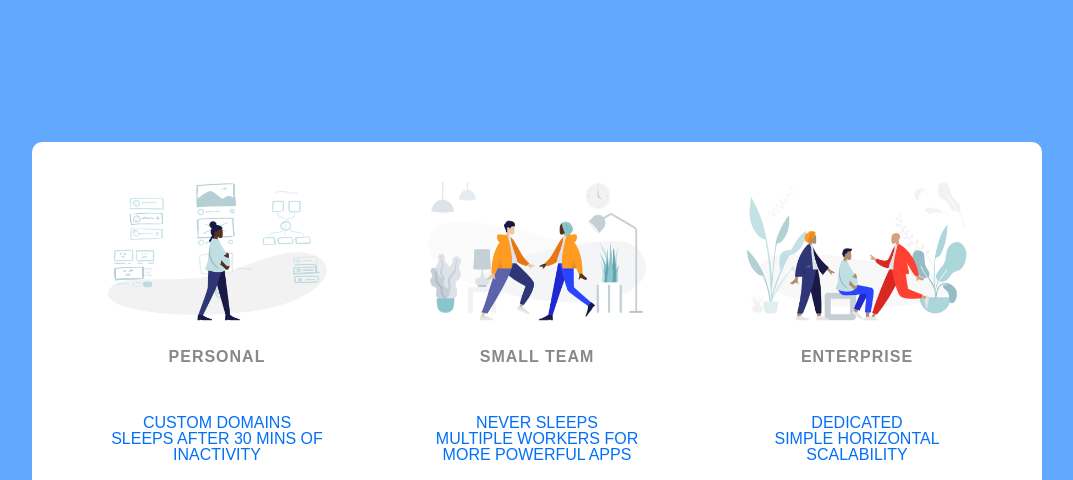
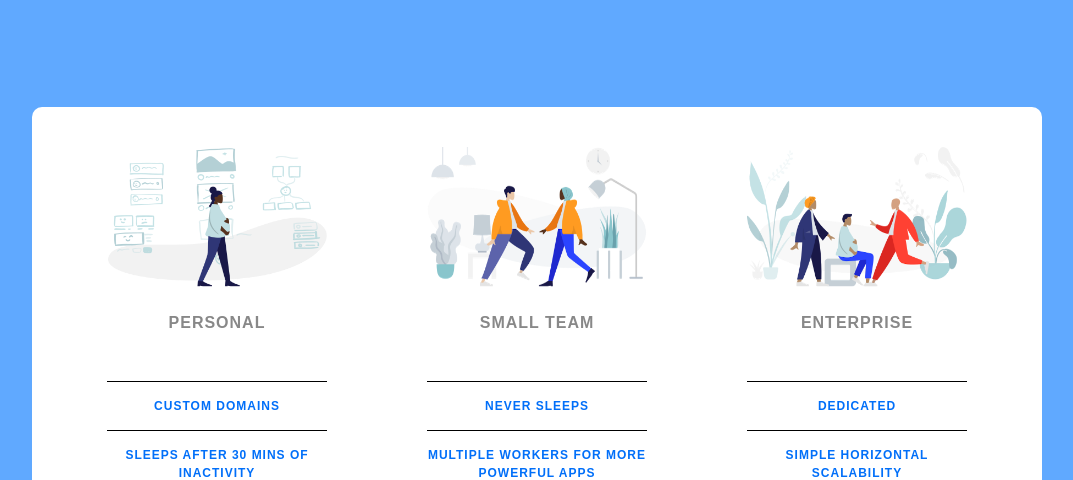
Before and after one commit to RodriguezATomas/Bootcamp-Desarrollo-Web, a plain HTML site: page Seccion 11 - CSS (Princing Panel Model)/PricingPanel_CODE/PricingPanel/PriceTableStarter/index.html in a window 1280 px wide. Shown: the top 480 px of the page, without its empty margins (103-1176 px from the left). Drawn offline with Linux system fonts and the light colour scheme.

Commit message:
se hicieron cambios en el css

```diff
--- a/Seccion 11 - CSS (Princing Panel Model)/PricingPanel_CODE/PricingPanel/PriceTableStarter/app.css
+++ b/Seccion 11 - CSS (Princing Panel Model)/PricingPanel_CODE/PricingPanel/PriceTableStarter/app.css
@@ -82,7 +82,7 @@
 /*PARA AGREGARLE UNA LINEA QUE SEPARE CADA DIV*/
 
 .pricing-plan{
-    border-bottom: 1px solid black;
+    border-bottom: 2px solid black;
 
 }
 .pricing-plan:last-child{
@@ -111,7 +111,7 @@
     color: #016ff9;
 
 }
-.pricing-features-items{ /*seleccionamos los items individuales*/
+.pricing-features-item{ /*seleccionamos los items individuales*/
     font-weight: 600;
     letter-spacing: 1px;
     font-size: 12px;
@@ -120,7 +120,7 @@
     border-top: 1px solid black;
 }
 
-.pricing-features-items:last-child{ /*al ultimo de los items si le agrega una linea para separar*/
+.pricing-features-item:last-child{ /*al ultimo de los items si le agrega una linea para separar*/
     border-bottom: 1px solid black;
 }
 
@@ -174,7 +174,7 @@
     entonces quiero eliminar el borde inferior y agregar un borde derecho*/
     .pricing-plan{
         border-bottom: none;
-        border-right: 1px splid black;
+        border-right: 2px splid black;
         padding: 25px 50px; /*espacio en el interior*/
     }
     .pricing-plan:last-child{ /*al ultimo de los 3, le saca el borde de la derecha*/
```
